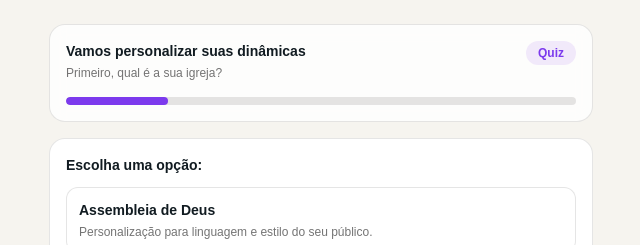
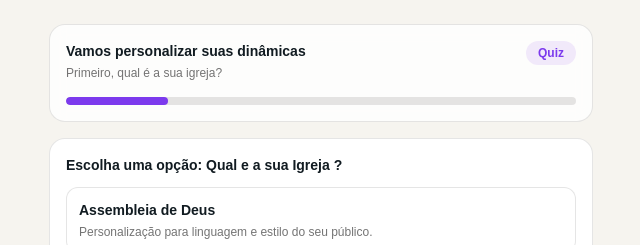
Before and after one commit to gregonocode/creative-nails, a Next.js app: page /funil/dinamicas/igreja in a window 1280 px wide. Shown: the top 245 px of the page, without its empty margins (319-959 px from the left). Built offline with nearby package versions, Linux system fonts and the light colour scheme.

Commit message:
ajuste no funil

```diff
--- a/app/funil/dinamicas/igreja/page.tsx
+++ b/app/funil/dinamicas/igreja/page.tsx
@@ -51,7 +51,7 @@
       subtitle="Primeiro, qual é a sua igreja?"
     >
       <div className="space-y-3">
-        <div className="text-sm font-semibold">Escolha uma opção:</div>
+        <div className="text-sm font-semibold">Escolha uma opção: Qual e a sua Igreja ?</div>
 
         <div className="grid grid-cols-1 gap-2">
           {IGREJAS.map((opt) => {
--- a/app/funil/dinamicas/oferta/page.tsx
+++ b/app/funil/dinamicas/oferta/page.tsx
@@ -274,7 +274,7 @@
             <div className="rounded-2xl border border-black/10 bg-black/5 p-4">
               <div className="text-sm font-semibold text-[#111b21]">E se eu não gostar?</div>
               <div className="mt-1 text-sm text-black/60">
-                Você pode solicitar reembolso dentro do prazo legal/da sua política.
+                Você tem 7 dias para pedir reembolso, sem burocracia.
               </div>
             </div>
           </div>
```
